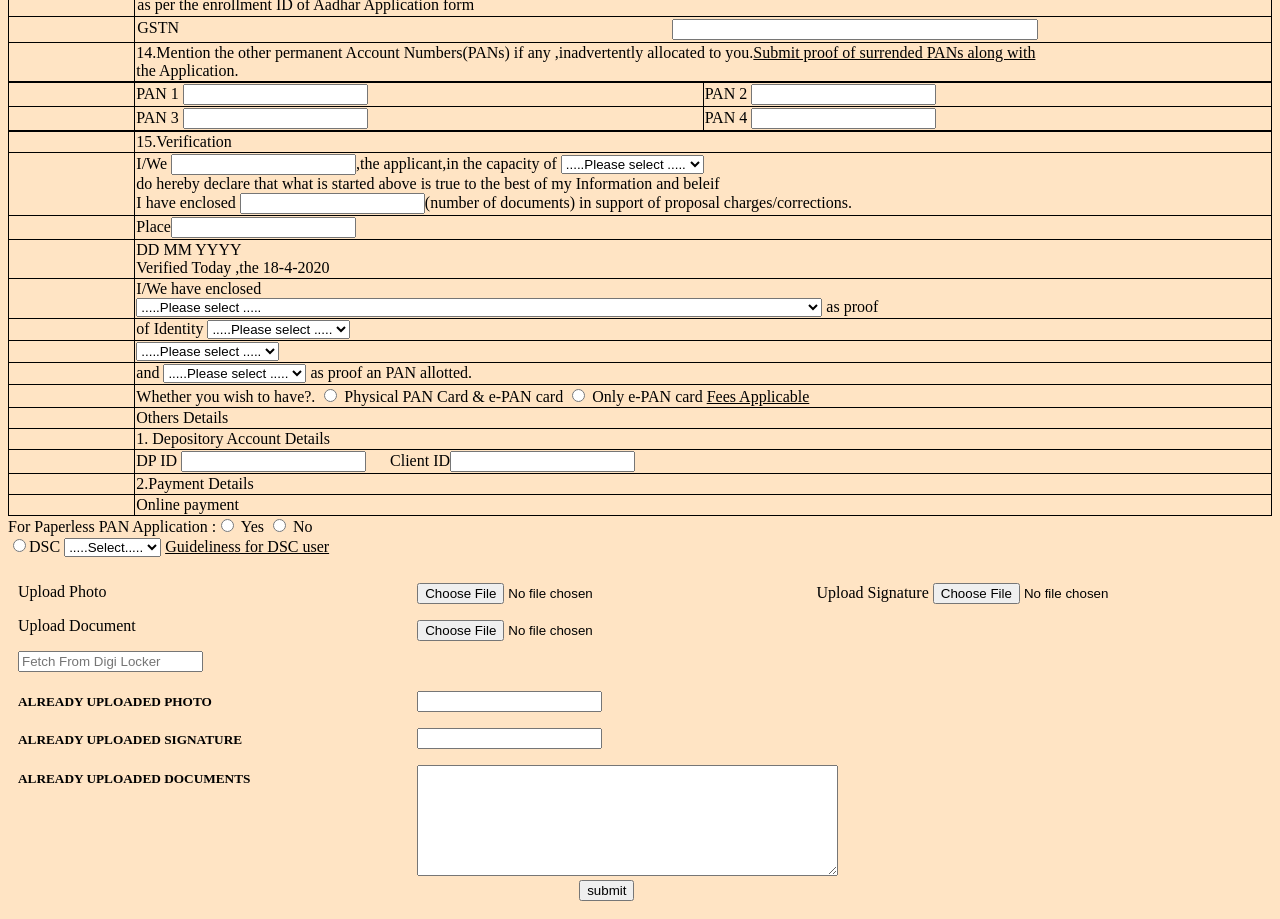
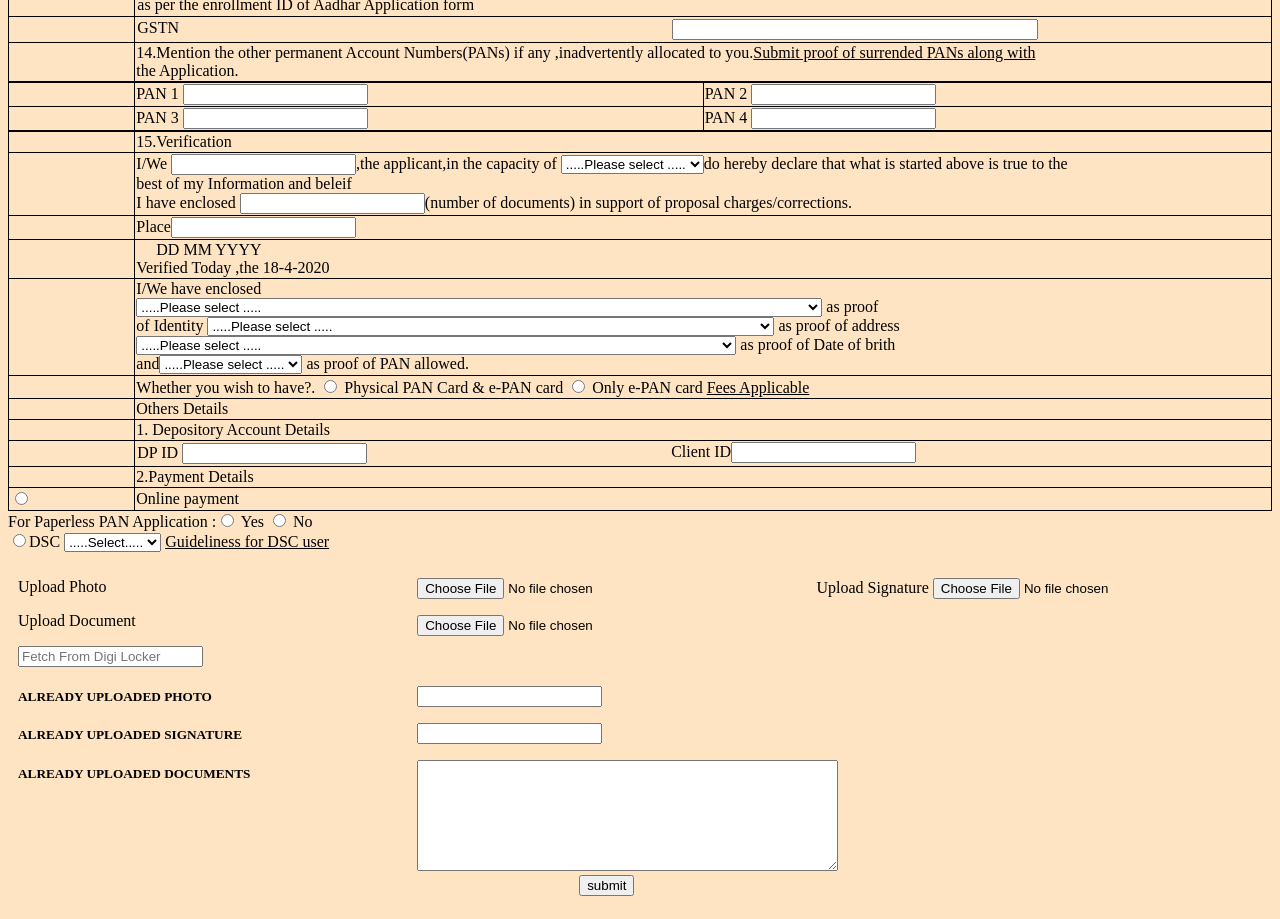
Before and after one commit to Monisha94-jayamani/guvi, a plain HTML site: page javascript task/web-design/15.5.2020,pancard.html in a window 1280 px wide. Shown: the part 1240-2159 px from the top of the page. Drawn offline with Linux system fonts and the light colour scheme.

Commit message:
Update 15.5.2020,pancard.html

```diff
--- a/javascript task/web-design/15.5.2020,pancard.html
+++ b/javascript task/web-design/15.5.2020,pancard.html
@@ -495,7 +495,9 @@ table, th, td {
 </td>
   </tr>
    <tr>
-  <td style="width:5%"></td>
+  <td style="width:10%">
+
+</td>
   <td>14.Mention the other permanent Account Numbers(PANs) if any ,inadvertently allocated to you.<u>Submit proof of surrended PANs along with</u>
   <br>
   the Application.
@@ -527,8 +529,10 @@ table, th, td {
    <tr>
   <td style="width:10%"></td>
   <td>I/We <input type="text">,the applicant,in the capacity of <select id="cars">
-  <option value="volvo">.....Please select .....</option></select><br>
-  do hereby declare that what is started above is true to the best of my Information and beleif<br>
+  <option value="volvo">.....Please select .....</option></select>do hereby declare that what is started above
+   is true to the<br>
+    best of my Information
+  and beleif<br>
   I have enclosed <input type="text">(number of documents) in support of proposal charges/corrections.
   </td>
   </tr>
@@ -539,7 +543,7 @@ table, th, td {
   </tr>
   <tr>
   <td style="width:10%"></td>
-  <td> DD MM YYYY <br>
+  <td> &nbsp;&nbsp;&nbsp;&nbsp; DD MM YYYY <br>
   Verified Today ,the 18-4-2020
   </td>
   </tr>
@@ -547,32 +551,17 @@ table, th, td {
   <td style="width:10%"></td>
   <td>I/We have enclosed<br>
   <select id="cars" style="width:686px">
-  <option value="volvo">.....Please select .....</option></select> as proof
+  <option value="volvo">.....Please select .....</option></select> as proof<br>
+  of Identity
+  <select id="cars" style="width:567px">
+  <option value="volvo">.....Please select .....</option></select> as proof of address<br>
+  <select id="cars" style="width:600px">
+  <option value="volvo">.....Please select .....</option></select> as proof of Date of brith<br>
+  and<select id="cars">
+  <option value="volvo">.....Please select .....</option></select> as proof of PAN allowed.
   </td>
   </tr>
-
-<tr>
-  <td style="width:10%"></td>
-  <td>of Identity
-  <select id="cars">
-  <option value="volvo">.....Please select .....</option></select>
-  </td>
-  </tr>
-  <tr>
-  <td style="width:10%"></td>
-  <td>
-  <select id="cars">
-  <option value="volvo">.....Please select .....</option></select>
-  </td>
-  </tr>
-  <tr>
-  <td style="width:10%"></td>
-  <td>and
-  <select id="cars">
-  <option value="volvo">.....Please select .....</option></select> as proof an PAN allotted.
-  </td>
-  </tr>
-  <tr>
+ <tr>
     <td style="width:10%"></td>
     <td>Whether you wish to have?.
      <input type="radio" >
@@ -583,7 +572,7 @@ table, th, td {
   </tr>
   <tr>
     <td style="width:10%"></td>
-    <td>Others Details</td>
+    <td><bold>Others Details<bold></td>
     </tr>
     <tr>
     <td style="width:10%"></td>
@@ -591,14 +580,23 @@ table, th, td {
     </tr>
     <tr>
     <td style="width:10%"></td>
-    <td>DP ID <input type="text"> &nbsp;&nbsp;&nbsp;&nbsp;  Client ID<input type="text"></td>
+    <td>
+    <div class="row">
+    <div class="column1">
+    DP ID <input type="text">
+    </div>
+    <div class="column2">
+      Client ID<input type="text">
+      </div>
+      </div>
+      </td>
     </tr>
     <tr>
     <td style="width:10%"></td>
     <td>2.Payment  Details</td>
     </tr>
     <tr>
-    <td style="width:10%"></td>
+    <td style="width:10%"> <input type="radio"></td>
     <td>Online payment</td>
     </tr>
     </table>
```
